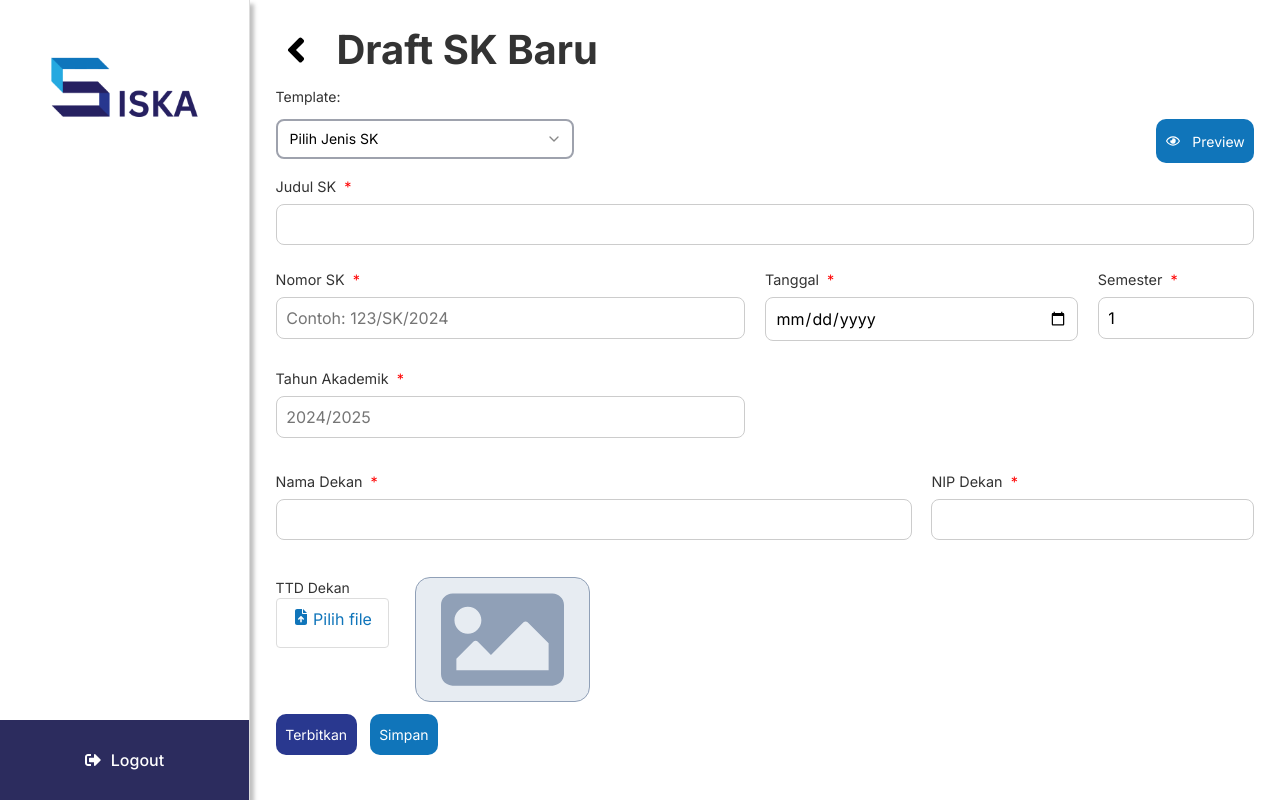
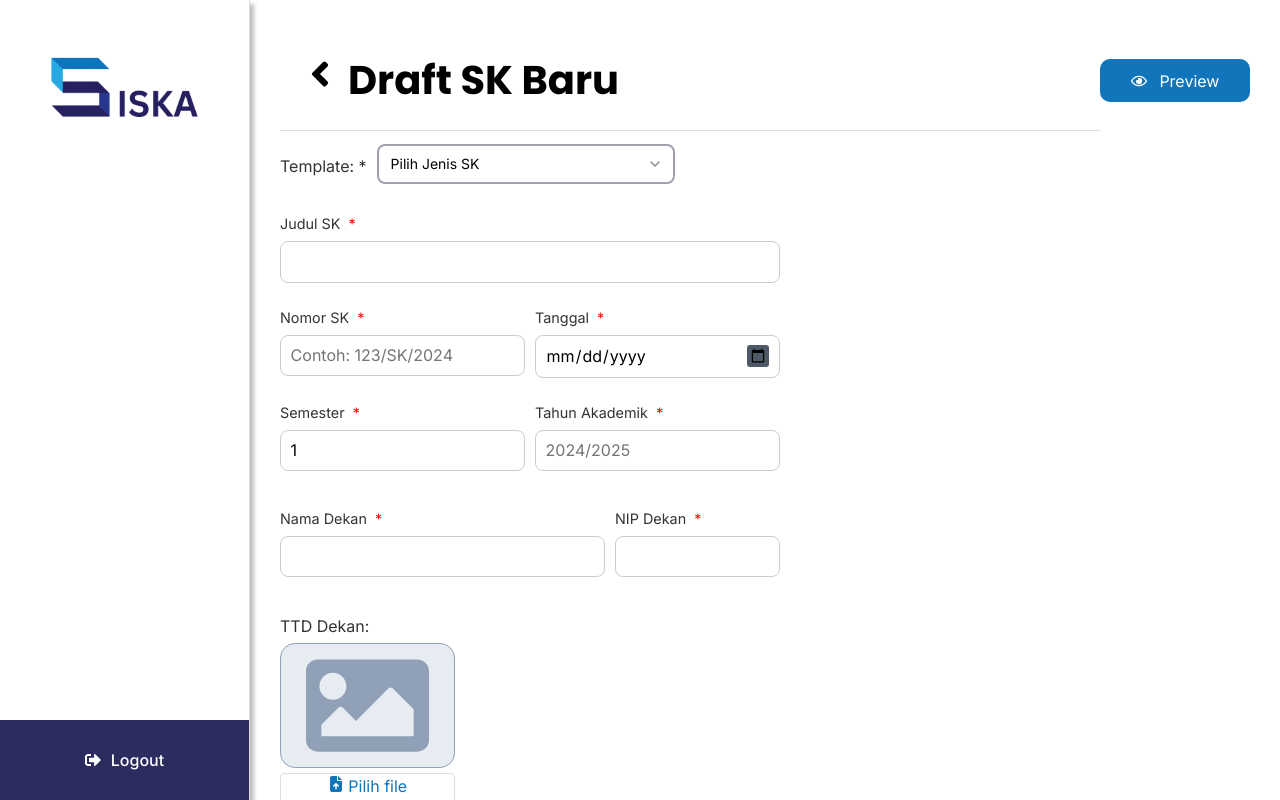
Before and after one commit to novelxv/SISKA, a React (Vite) app in the folder frontend/: page /draft-sk in a window 1280 px wide. Built offline with nearby package versions, Linux system fonts and the light colour scheme; sample sign-in values are in the browser's storage.

Commit message:
fix: fix draft SK layout

```diff
--- a/frontend/src/pages/DraftSK.tsx
+++ b/frontend/src/pages/DraftSK.tsx
@@ -183,7 +183,7 @@ const DraftSK = () => {
       no_sk: noSK,
       judul,
       jenis_sk: selectedJenisSK,
-      semester: Number(semester),
+      semester: Number(semester) % 2 === 0 ? 2 : 1,
       tahun_akademik: Number(tahunAkademik.substring(0, 4)),
       tanggal,
       NIP_dekan: nipDekan,
@@ -275,18 +275,25 @@ const DraftSK = () => {
   }
 
   return (
-    <div className="container">
+    <div className="page-container">
       <Sidebar />
       <ToastContainer />
-      <div className="content">
-        <div className="draftheader">
+      <div className="dosen-content">
+        <div className="draft-title">
+          <div className="header" id="draft-header">
             <div className="title back-button" onClick={navToSK}>
               <FaAngleLeft />
             </div>
             <h1 className="title">{isEditMode ? "Edit Draft SK" : "Draft SK Baru"}</h1>
           </div>
-        <form>
-          <div>Template: </div>
+            <div className="button-blue" onClick={handlePreview}>
+              <FaRegEye />
+              Preview
+            </div>
+        </div>
+        <form className="form-container">
+          <div className="draft-template">
+            <p>Template: * </p>
               <div className="inputrow1">
                 <div className="template">
                   <SortButtonNew
@@ -299,9 +306,6 @@ const DraftSK = () => {
                     placeholder="Pilih Jenis SK"
                     />
                 </div>
-            <div className="button-blue" onClick={handlePreview}>
-              <FaRegEye />
-              Preview
               </div>
           </div>
           {getExcelStatusMessage()}
@@ -317,6 +321,7 @@ const DraftSK = () => {
           </div>
 
           <div className="inputrow3">
+            <div className="input-nomor">
               <InputField
                 label="Nomor SK"
                 name="noSK"
@@ -325,6 +330,8 @@ const DraftSK = () => {
                 required={true}
                 placeholder="Contoh: 123/SK/2024"
               />
+            </div>
+            <div className="input-tanggal">
               <InputField
                 label="Tanggal"
                 name="tanggal"
@@ -333,6 +340,10 @@ const DraftSK = () => {
                 onChange={(e) => setTanggal(e.target.value)}
                 required={true}
               />
+            </div>
+          </div>
+
+          <div className="inputrow7">
             <InputField
               label= {selectedJenisSK == "PEMBIMBING_PENGUJI" ? "Wisuda" : "Semester"}
               name="semester"
@@ -375,21 +386,7 @@ const DraftSK = () => {
           </div>
 
           <div className="inputrow5">
-            <div>
-              <div>TTD Dekan</div>
-              <div className="button-white">
-                <label htmlFor="upload-ttd" style={{ cursor: "pointer" }}>
-                  <FaFileArrowUp /> Pilih file
-                </label>
-                <input
-                  type="file"
-                  id="upload-ttd"
-                  accept="image/*"
-                  onChange={handleTTDChange}
-                  style={{ display: "none" }}
-                />
-              </div>
-            </div>
+              <div>TTD Dekan:</div>
               <div className="signpreview">
                 {ttdPreview ? (
                   <img className="previewimg" src={ttdPreview || "/placeholder.svg"} alt="Preview TTD" />
@@ -399,8 +396,22 @@ const DraftSK = () => {
                   <FaImage className="previewimg" />
                 )}
               </div>
+              <div className="button-white" id="button-white">
+                <label htmlFor="upload-ttd" style={{ cursor: "pointer" }}>
+                  <FaFileArrowUp /> Pilih file
+                </label>
+                <input
+                  className="sign-input-button"
+                  type="file"
+                  id="upload-ttd"
+                  accept="image/*"
+                  onChange={handleTTDChange}
+                  style={{ display: "none" }}
+                />
+              </div>
           </div>
 
+        </form>
           <div className="inputrow6">
             <div className="downloads">
               <div className="terbit button-blue" onClick={handleTerbitkan}>
@@ -411,7 +422,6 @@ const DraftSK = () => {
               </div>
             </div>
           </div>
-        </form>
       </div>
     </div>
   )
--- a/frontend/src/styles/DraftSK.css
+++ b/frontend/src/styles/DraftSK.css
@@ -10,6 +10,27 @@
     height: 100vh;
     font-size: 14px;
     overflow-y: scroll;
+}
+
+.draft-template {
+    display: flex;
+    flex-direction: row;
+    gap: 10px;
+    align-items: center;
+}
+
+#draft-header {
+    margin-bottom: 0;
+    justify-content: left;
+}
+
+.draft-title {
+    display: flex;
+    flex-direction: row;
+    align-items: center;
+    justify-content: space-between;
+    margin-right: 0;
+    width: 100%;
 }
 
 .draftheader {
@@ -45,10 +66,17 @@
 }
 
 .button-blue, .button-white {
+    min-width: 150px;
     display: flex;
     gap: 1vw;
+    height: fit-content;
     align-items: center;
     width: fit-content;
+}
+
+#button-white {
+    width: 175px;
+    padding: 0;
 }
 
 .template {
@@ -70,10 +98,18 @@
 }
 
 .inputrow3 {
-    display: grid;
-    grid-template-columns: 48% 32% 16%;
-    gap: 2%;
-    margin: 1vw 0;
+  display: flex;
+  gap: 2%;
+  width: 100%;
+}
+
+.inputrow3 .input-tanggal,
+.inputrow3 .input-nomor {
+  flex: 1;
+}
+
+.input-tanggal {
+    width:100%;
 }
 
 .inputrow4 {
@@ -85,10 +121,16 @@
 
 .inputrow5 {
     display: flex;
-    width: 50%;
+    flex-direction: column;
+    width: 100%;
     justify-content: flex-start;
-    gap: 2vw;
+    gap: 5px;
     margin: 1vw 0;
+}
+
+.inputrow7 {
+    display: flex;
+    gap: 2%;
 }
 
 .signpreview {
@@ -108,10 +150,13 @@
 }
 
 .inputrow6 {
+    border-top: solid rgb(169, 169, 169) 1px;
+    width: 100%;
     display: flex;
-    justify-content: space-between;
+    justify-content: flex-end;
     align-items: center;
     margin: 1vw 0;
+    padding-top: 15px;
 }
 
 .downloads {
@@ -122,6 +167,7 @@
 
 .terbit {
     background-color: #29388F;
+    min-width: 150px;
 }
 
 .loading {
@@ -170,3 +216,25 @@
   .template > div:first-child {
     margin-bottom: 4px;
   }
+
+.input-tanggal input[type="date"] {
+  position: relative;
+}
+
+/* Add a custom calendar icon */
+.input-tanggal input[type="date"]::-webkit-calendar-picker-indicator {
+  position: absolute;
+  right: 10px;
+  top: 50%;
+  transform: translateY(-50%);
+  opacity: 1;
+  background-color: #4e5968;
+  border-radius: 3px;
+  padding: 3px;
+  cursor: pointer;
+}
+
+/* Ensure the icon is visible on hover */
+.input-tanggal input[type="date"]:hover::-webkit-calendar-picker-indicator {
+  opacity: 1;
+}
```
Lines whose indentation alone changed are shown as unchanged.
